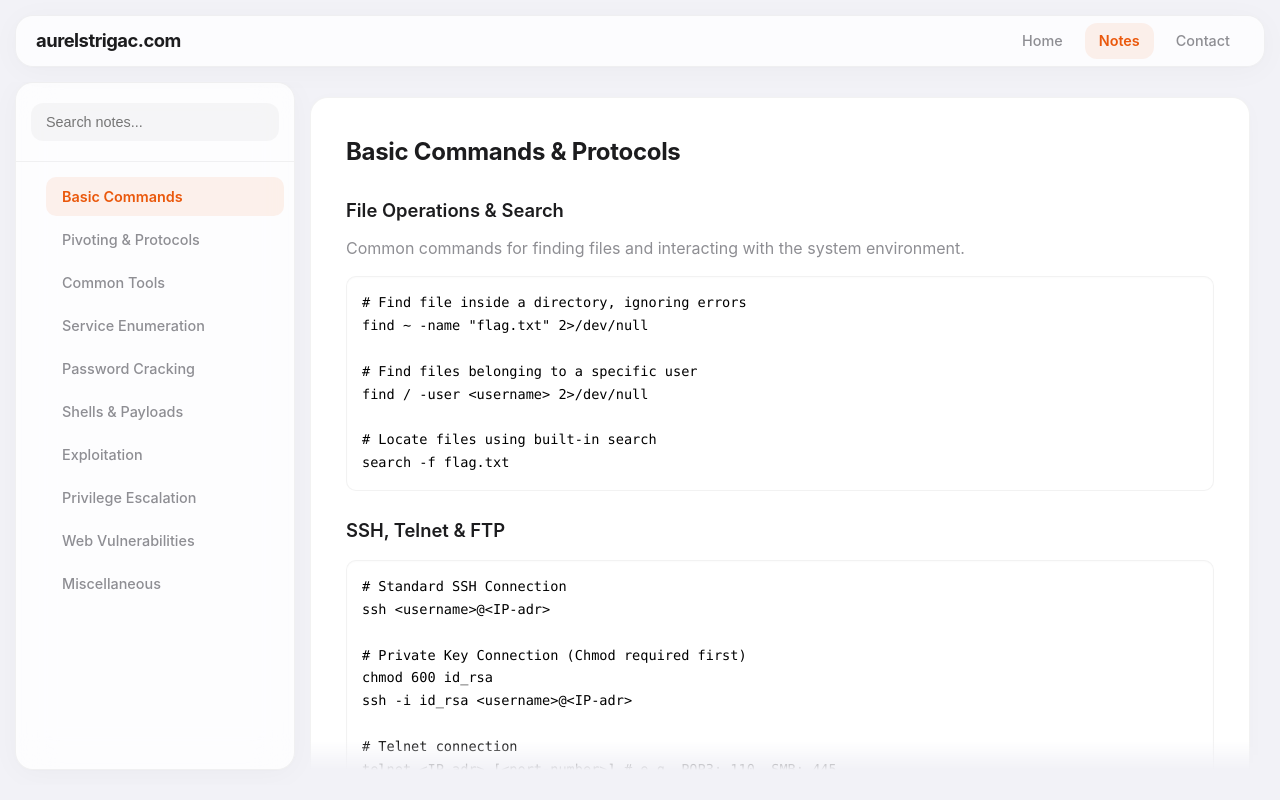
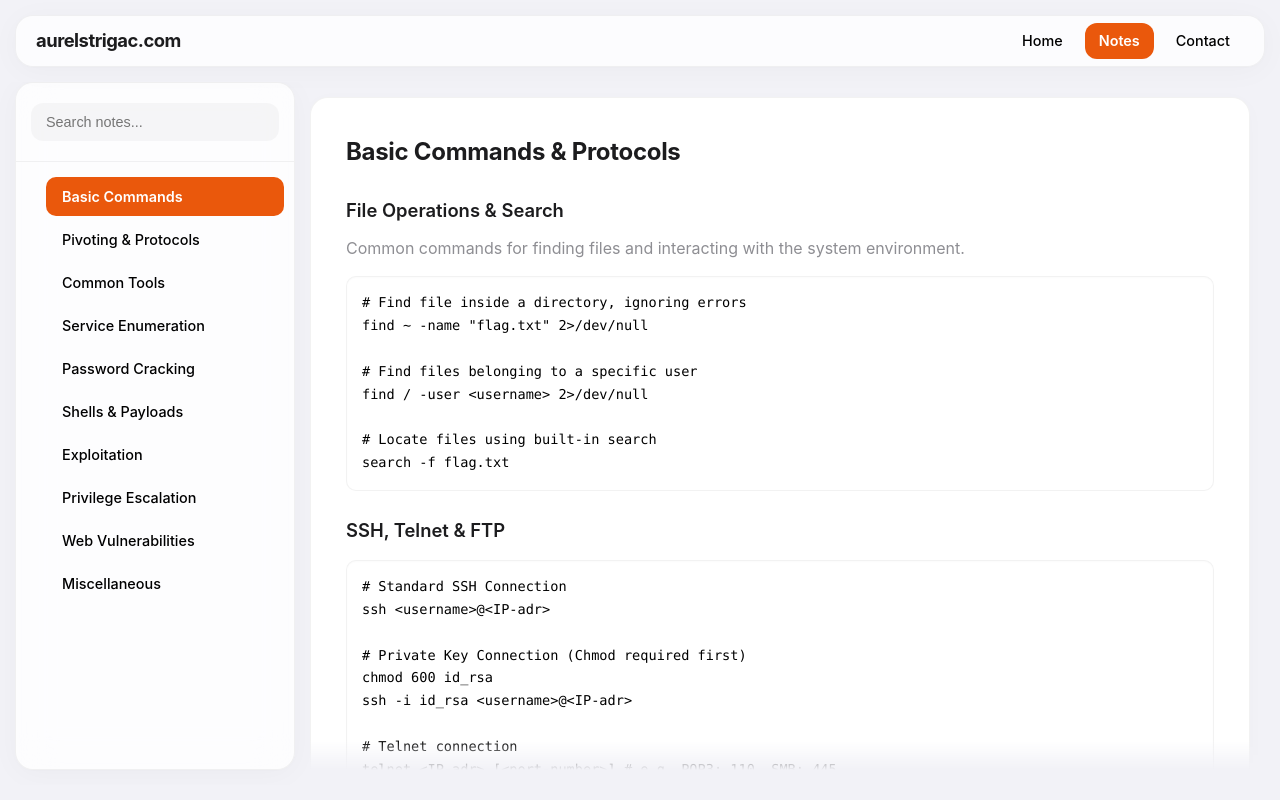
Before and after one commit to astrigac/astrigac.github.io, a plain HTML site: page red_notes.html in a window 1280 px wide. Drawn offline with Linux system fonts and the light colour scheme.

Commit message:
refactor: more saturated menu color

```diff
--- a/assets/css/style.css
+++ b/assets/css/style.css
@@ -67,7 +67,7 @@ body {
 }
 
 .nav-links a {
-    color: var(--text-secondary);
+    color: #000000;
     text-decoration: none;
     font-size: 0.9rem;
     font-weight: 500;
@@ -82,8 +82,8 @@ body {
 }
 
 .nav-links a.active {
-    color: var(--accent-color);
-    background-color: rgba(234, 88, 12, 0.08); /* Soft orange tint */
+    color: #ffffff;
+    background-color: var(--accent-color);
     font-weight: 600;
 }
 
@@ -170,11 +170,11 @@ aside {
 .sidebar-menu a {
     display: block;
     padding: 8px 16px;
-    color: var(--text-secondary);
+    color: #000000;
     text-decoration: none;
     font-size: 0.9rem;
     font-weight: 500;
-    transition: all 0.2s cubic-bezier(0.25, 0.8, 0.25, 1);
+    transition: all 0.12s cubic-bezier(0.25, 0.8, 0.25, 1);
     border-radius: 10px;
 }
 
@@ -184,8 +184,8 @@ aside {
 }
 
 .sidebar-menu a.active {
-    color: var(--accent-color);
-    background-color: rgba(234, 88, 12, 0.08); /* Soft orange tint */
+    color: #ffffff;
+    background-color: var(--accent-color); /* Soft orange tint */
     font-weight: 600;
 }
 
```
